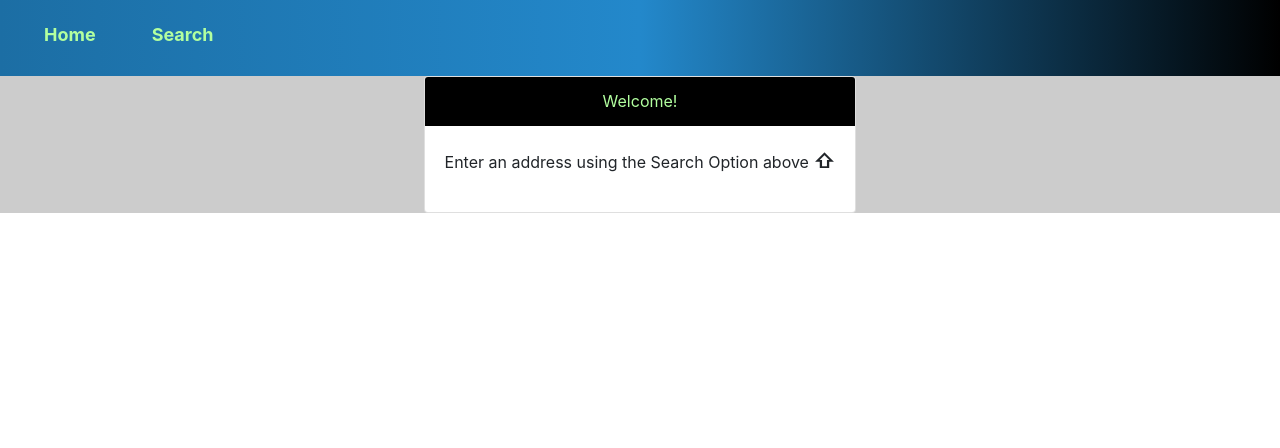
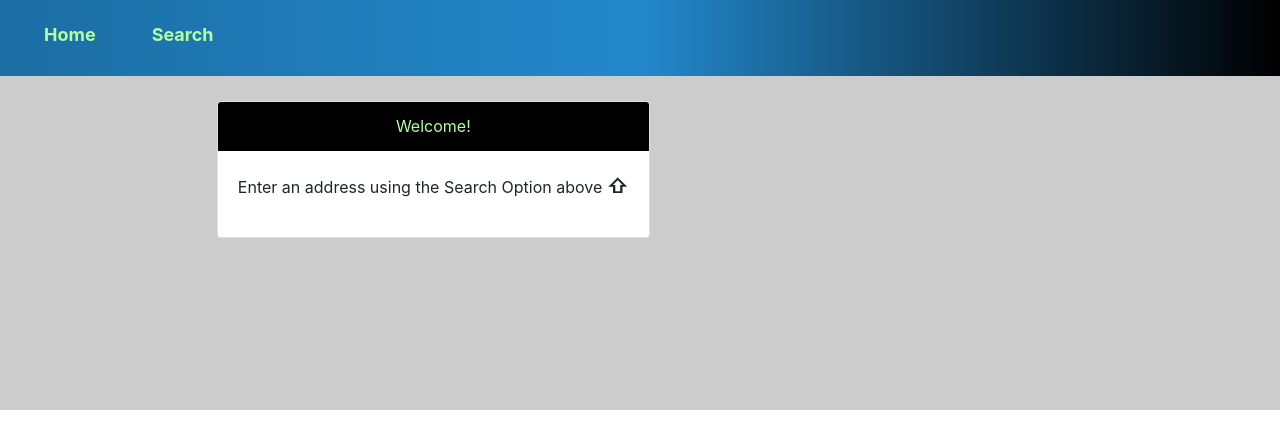
Before and after one commit to phantoms187/PDX_Frontend_Zillow_API, a React (Create React App) app in the folder client/: page / in a window 1280 px wide. Shown: the top 448 px of the page. Built offline with nearby package versions, Linux system fonts and the light colour scheme.

Commit message:
Loading screen added

```diff
--- a/client/src/routes/Home.css
+++ b/client/src/routes/Home.css
@@ -22,8 +22,8 @@
 
 .waiting {
   text-align: center;
-  grid-column: 1 / 3-end;
-  grid-row: 1 / 2-end;
+  grid-column: 1 / 3;
+  grid-row: 1 / 2;
   align-self: center;
   justify-self: center;
 }
--- a/client/src/routes/Home.js
+++ b/client/src/routes/Home.js
@@ -70,6 +70,7 @@ class Home extends Component {
           </div>
         ) :
         (
+          <div className="box">
           <div className="waiting">
             <Card>
             <Card.Header>Welcome!</Card.Header>
@@ -79,6 +80,7 @@ class Home extends Component {
                 </Card.Text>
               </Card.Body>
             </Card>
+          </div>
           </div>
         )
       }
```
